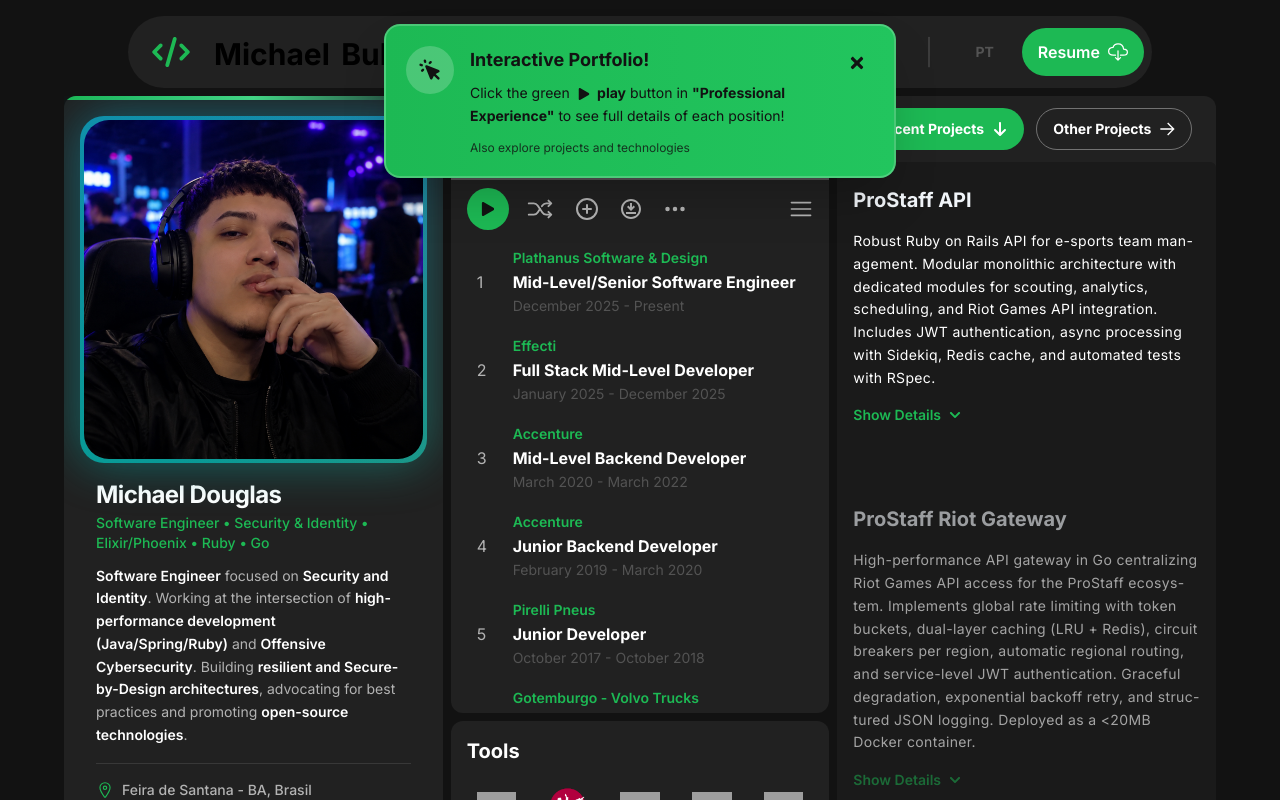
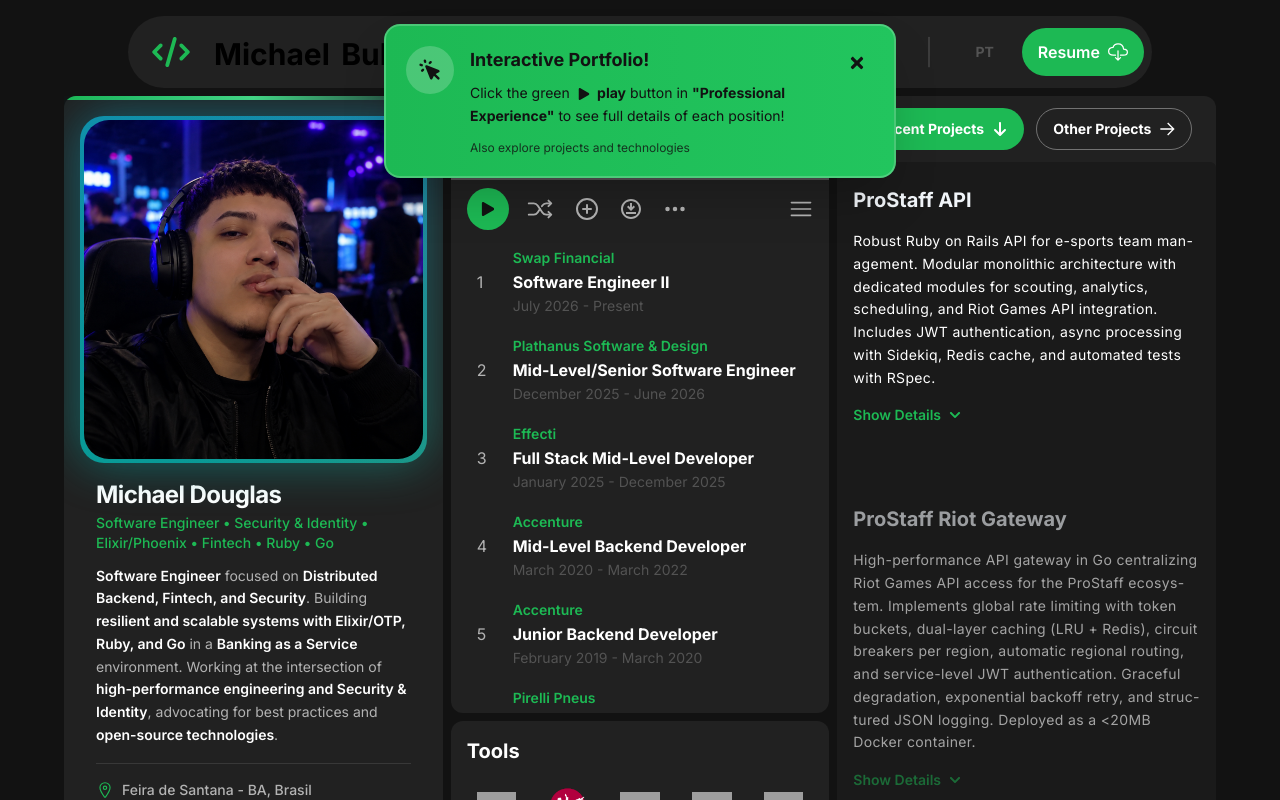
Before and after one commit to Bulletdev/PORTFOLIO, a Next.js app: page / in a window 1280 px wide. Shown: the top 800 px of the page. Built offline with nearby package versions, Linux system fonts and the light colour scheme; grey boxes are pictures that could not be loaded.

Commit message:
chore: adjust experiences

```diff
--- a/i18n/en.ts
+++ b/i18n/en.ts
@@ -6,18 +6,18 @@
     toggleLang: "PT",
   },
   profile: {
-    subtitle: "Software Engineer • Security & Identity • Elixir/Phoenix • Ruby • Go",
+    subtitle: "Software Engineer • Security & Identity • Elixir/Phoenix • Fintech • Ruby • Go",
     bioSegments: [
       { text: "Software Engineer", highlight: true },
       { text: " focused on ", highlight: false },
-      { text: "Security and Identity", highlight: true },
-      { text: ". Working at the intersection of ", highlight: false },
-      { text: "high-performance development (Java/Spring/Ruby)", highlight: true },
-      { text: " and ", highlight: false },
-      { text: "Offensive Cybersecurity", highlight: true },
+      { text: "Distributed Backend, Fintech, and Security", highlight: true },
       { text: ". Building ", highlight: false },
-      { text: "resilient and Secure-by-Design architectures", highlight: true },
-      { text: ", advocating for best practices and promoting ", highlight: false },
+      { text: "resilient and scalable systems with Elixir/OTP, Ruby, and Go", highlight: true },
+      { text: " in a ", highlight: false },
+      { text: "Banking as a Service", highlight: true },
+      { text: " environment. Working at the intersection of ", highlight: false },
+      { text: "high-performance engineering and Security & Identity", highlight: true },
+      { text: ", advocating for best practices and ", highlight: false },
       { text: "open-source technologies", highlight: true },
       { text: ".", highlight: false },
     ],
@@ -38,9 +38,22 @@
     originalOrder: "Original order",
     jobs: [
       {
+        companyName: "Swap Financial",
+        positionTitle: "Software Engineer II",
+        date: "July 2026 - Present",
+        tech: ["Elixir", "OTP", "Phoenix", "PostgreSQL", "Kafka", "Docker", "AWS"],
+        trivia: "Swap processes transactions for over 150 B2B ecosystems across Brazil — every corporate payment that flows through the platform is real engineering responsibility.",
+        description: [
+          "Developing and evolving backend services with Elixir/OTP and Phoenix on a B2B Banking as a Service platform.",
+          "Building APIs and integrations between financial systems with a focus on performance, reliability, and regulatory compliance.",
+          "Working with async processing, event-driven messaging via Kafka, and distributed system architecture.",
+          "Participating in technical platform decisions, ensuring quality, scalability, and engineering best practices.",
+        ],
+      },
+      {
         companyName: "Plathanus Software & Design",
         positionTitle: "Mid-Level/Senior Software Engineer",
-        date: "December 2025 - Present",
+        date: "December 2025 - June 2026",
         tech: ["Ruby on Rails", "Sidekiq", "Redis", "PostgreSQL", "Open Finance", "mTLS", "OAuth 2.0", "XML", "Docker"],
         trivia: "The PIX integration here handles real financial transactions - every QR code scanned by a real customer runs through this code.",
         description: [
@@ -271,7 +284,7 @@
   },
   cvUrl: "https://drive.google.com/file/d/18H7pqTMjzGJY1LrAeYyDf_0jKI0uPemU/view",
   links: {
-    tagline: "Backend Developer • Java • Golang • Rails",
+    tagline: "Software Engineer • Elixir • Ruby • Fintech",
     portfolio: "Portfolio",
     blog: "Blog",
     linkedin: "LinkedIn",
--- a/i18n/pt.ts
+++ b/i18n/pt.ts
@@ -6,18 +6,18 @@
     toggleLang: "EN",
   },
   profile: {
-    subtitle: "Engenheiro de Software • Segurança & Identidade • Elixir/Phoenix • Ruby • Go",
+    subtitle: "Engenheiro de Software • Segurança & Identidade • Elixir/Phoenix • Fintech • Ruby • Go",
     bioSegments: [
       { text: "Engenheiro de Software", highlight: true },
       { text: " focado em ", highlight: false },
-      { text: "Segurança e Identidade", highlight: true },
+      { text: "Backend Distribuído, Fintech e Segurança", highlight: true },
+      { text: ". Construindo sistemas ", highlight: false },
+      { text: "resilientes e escaláveis com Elixir/OTP, Ruby e Go", highlight: true },
+      { text: " em ambiente de ", highlight: false },
+      { text: "Banking as a Service", highlight: true },
       { text: ". Atuando na interseção entre ", highlight: false },
-      { text: "desenvolvimento de alta performance (Java/Spring/Ruby)", highlight: true },
-      { text: " e ", highlight: false },
-      { text: "Cibersegurança Ofensiva", highlight: true },
-      { text: ". Construindo arquiteturas ", highlight: false },
-      { text: "resilientes e Secure-by-Design", highlight: true },
-      { text: ", defendendo boas práticas na comunidade e promovendo ", highlight: false },
+      { text: "engenharia de alta performance e Segurança & Identidade", highlight: true },
+      { text: ", promovendo boas práticas e ", highlight: false },
       { text: "tecnologias open-source", highlight: true },
       { text: ".", highlight: false },
     ],
@@ -38,9 +38,22 @@
     originalOrder: "Ordenação original",
     jobs: [
       {
+        companyName: "Swap Financial",
+        positionTitle: "Engenheiro de Software II",
+        date: "Julho de 2026 - Presente",
+        tech: ["Elixir", "OTP", "Phoenix", "PostgreSQL", "Kafka", "Docker", "AWS"],
+        trivia: "A Swap processa transações de mais de 150 ecossistemas B2B no Brasil — cada pagamento corporativo que passa pela plataforma é uma responsabilidade real de engenharia.",
+        description: [
+          "Desenvolvimento e evolução de serviços backend com Elixir/OTP e Phoenix em plataforma de Banking as a Service B2B.",
+          "Construção de APIs e integrações entre sistemas financeiros com foco em performance, confiabilidade e conformidade regulatória.",
+          "Trabalho com processamento assíncrono, mensageria via Kafka e arquitetura orientada a eventos.",
+          "Participação nas decisões técnicas da plataforma, garantindo qualidade, escalabilidade e boas práticas de engenharia.",
+        ],
+      },
+      {
         companyName: "Plathanus Software & Design",
         positionTitle: "Engenheiro de Software Pleno/Sênior",
-        date: "Dezembro de 2025 - Presente",
+        date: "Dezembro de 2025 - Junho de 2026",
         tech: ["Ruby on Rails", "Sidekiq", "Redis", "PostgreSQL", "Open Finance", "mTLS", "OAuth 2.0", "XML", "Docker"],
         trivia: "A integração PIX aqui processa transações financeiras reais - cada QR code escaneado por um cliente passa por esse código.",
         description: [
@@ -271,7 +284,7 @@
   },
   cvUrl: "https://drive.google.com/file/d/1WZX2Oo753y_65rwlVq2lc9tv_t6MhIiX/view",
   links: {
-    tagline: "Desenvolvedor Backend • Java • Golang • Rails",
+    tagline: "Engenheiro de Software • Elixir • Ruby • Fintech",
     portfolio: "Portfólio",
     blog: "Blog",
     linkedin: "LinkedIn",
```
